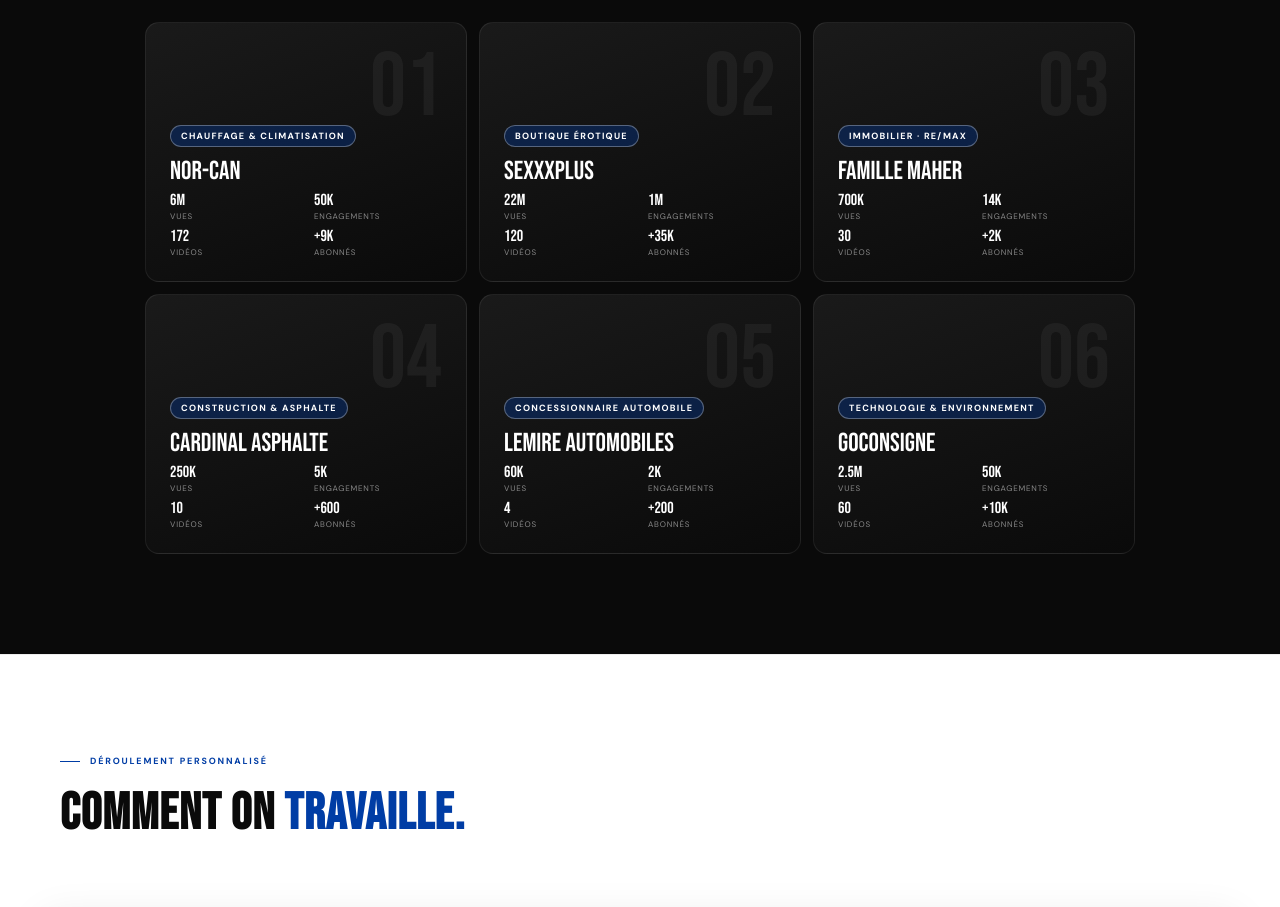
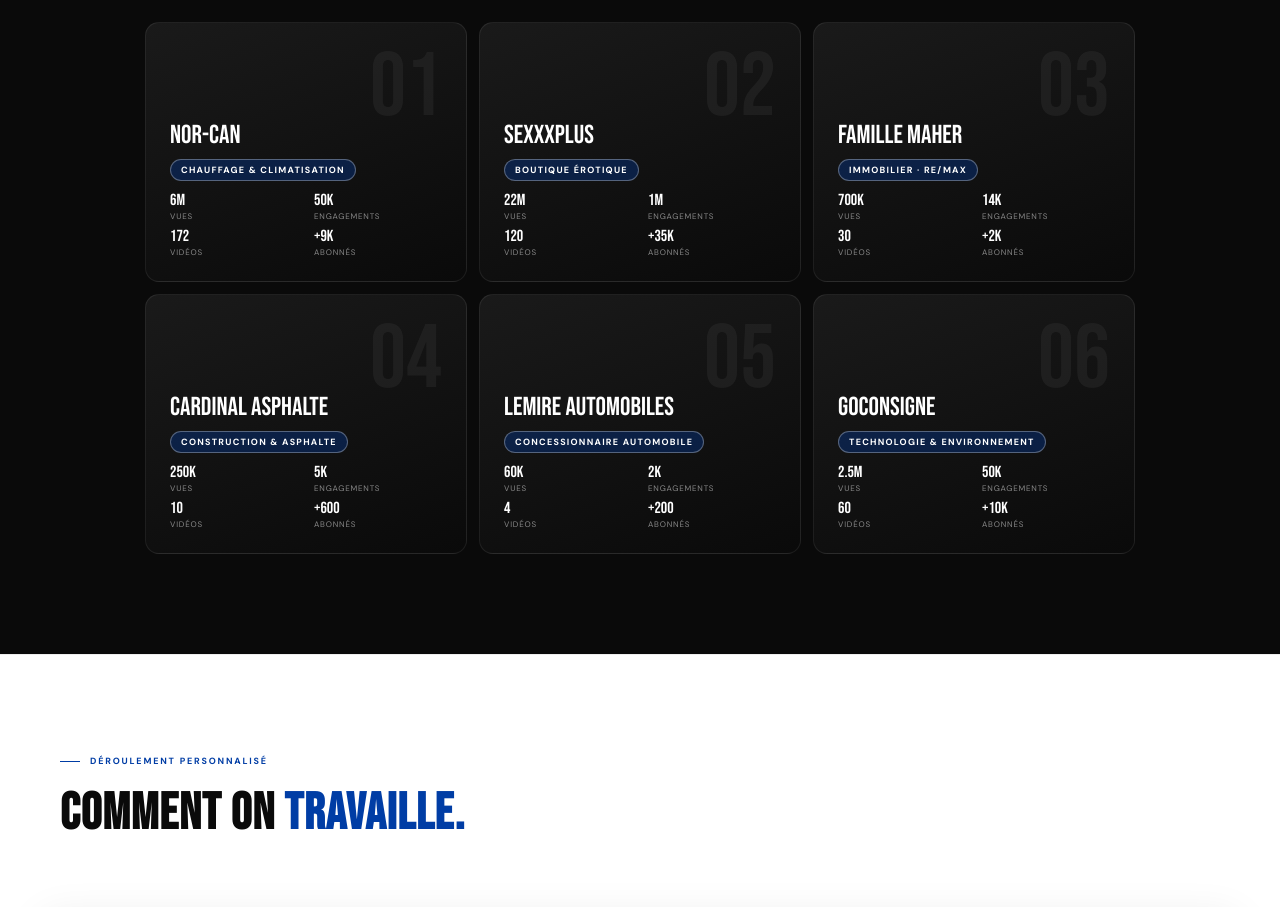
Before and after one commit to auchumedia/auchumedia-website, a React (Create React App) app: page / in a window 1280 px wide. Shown: the part 1640-2547 px from the top of the page. Built offline with nearby package versions, Linux system fonts and the light colour scheme; grey boxes are pictures that could not be loaded.

Commit message:
Inverse l'ordre nom client / badge domaine dans les cartes études de cas

```diff
--- a/src/pages/Home.js
+++ b/src/pages/Home.js
@@ -452,12 +452,12 @@ export default function Home() {
                 </span>
 
                 <div style={{ position: 'absolute', left: 0, right: 0, bottom: 0, padding: '24px' }}>
+                  <div style={{ fontFamily: "'Bebas Neue'", fontSize: '26px', color: '#fff', marginBottom: '8px', lineHeight: 1 }}>
+                    {p.client}
+                  </div>
                   <span style={{ display: 'inline-block', fontSize: '9px', fontWeight: 700, letterSpacing: '0.14em', textTransform: 'uppercase', color: '#fff', background: 'rgba(0,61,165,0.35)', border: '0.5px solid rgba(255,255,255,0.3)', padding: '4px 10px', borderRadius: '20px', marginBottom: '12px' }}>
                     {p.domaine[lang]}
                   </span>
-                  <div style={{ fontFamily: "'Bebas Neue'", fontSize: '26px', color: '#fff', marginBottom: '8px', lineHeight: 1 }}>
-                    {p.client}
-                  </div>
                   <div className="etudes-stats-grid" style={{ display: 'grid', gridTemplateColumns: 'repeat(2, 1fr)', gap: '8px 16px' }}>
                     <div>
                       <div style={{ fontFamily: "'Bebas Neue'", fontSize: '16px', color: '#fff', lineHeight: 1 }}>{p.stats.vues}</div>
```
